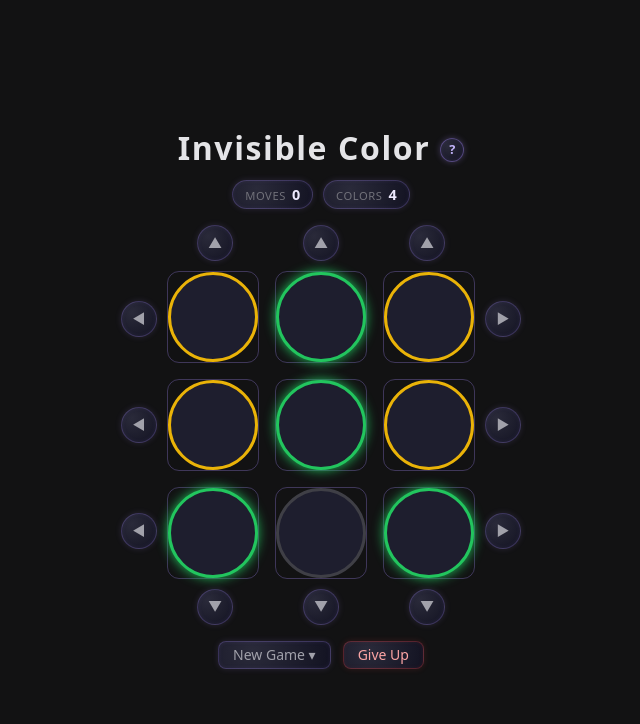
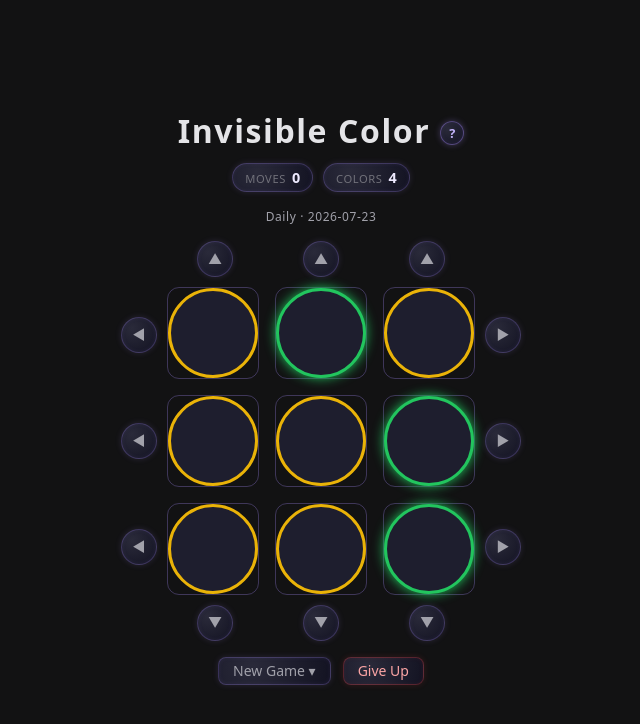
Before and after one commit to JoaquinChartier/invisible-color, a React (Vite) app: page / in a window 1280 px wide. Shown: the top 724 px of the page, without its empty margins (319-959 px from the left). Built offline with nearby package versions, Linux system fonts and the light colour scheme.

Commit message:
feat: daily seed (#5)

```diff
--- a/src/App.tsx
+++ b/src/App.tsx
@@ -1,10 +1,88 @@
 import { useEffect, useReducer, useRef, useState } from "react";
+import type { State } from "./engine/types";
 import { reducer, initialState } from "./engine/reducer";
+import { dailySeed } from "./engine/rng";
 import { Board } from "./components/Board";
 import { neonButton, neonInput, neonHandlers, hexToRgba, applyHover, ACCENT, BG } from "./components/styles";
 
+function buildShareText(state: State): string {
+  let mode: string;
+  if (state.isDaily) {
+    const dateStr = new Date(state.seed * 86_400_000).toISOString().slice(0, 10);
+    mode = `Daily ${dateStr}`;
+  } else {
+    mode = "Practice";
+  }
+  const result = state.status === "won" ? `${state.moves} moves ✅` : "gave up ❌";
+  const url = state.isDaily
+    ? `${window.location.origin}${window.location.pathname}`
+    : `${window.location.origin}${window.location.pathname}?seed=${state.seed}&colors=${state.numColors}`;
+  return `Invisible Color — ${mode}\n${state.numColors} colors · ${result}\n\n${url}`;
+}
+
+function ShareButton({ onShare }: { onShare: () => string }) {
+  const [copied, setCopied] = useState(false);
+  const handle = async () => {
+    const text = onShare();
+    try {
+      await navigator.clipboard.writeText(text);
+    } catch {
+      const ta = document.createElement("textarea");
+      ta.value = text;
+      document.body.appendChild(ta);
+      ta.select();
+      document.execCommand("copy");
+      document.body.removeChild(ta);
+    }
+    setCopied(true);
+    setTimeout(() => setCopied(false), 2000);
+  };
+  return (
+    <button
+      onClick={handle}
+      style={{
+        fontSize: "0.8rem",
+        padding: "4px 14px",
+        borderRadius: 8,
+        border: `1px solid ${hexToRgba(ACCENT, 0.4)}`,
+        background: BG,
+        color: "#c4b5fd",
+        cursor: "pointer",
+        boxShadow: `0 0 6px ${hexToRgba(ACCENT, 0.2)}`,
+        transition: "box-shadow 0.2s, border-color 0.2s, color 0.2s",
+      }}
+      onMouseEnter={(e) =>
+        applyHover(e, {
+          boxShadow: `0 0 12px ${hexToRgba(ACCENT, 0.5)}`,
+          borderColor: hexToRgba(ACCENT, 0.7),
+          color: "#ede9fe",
+        })
+      }
+      onMouseLeave={(e) =>
+        applyHover(e, {
+          boxShadow: `0 0 6px ${hexToRgba(ACCENT, 0.2)}`,
+          borderColor: hexToRgba(ACCENT, 0.4),
+          color: copied ? "#22c55e" : "#c4b5fd",
+        })
+      }
+    >
+      {copied ? "Copied!" : "Share"}
+    </button>
+  );
+}
+
 export default function App() {
-  const [state, dispatch] = useReducer(reducer, undefined, () => initialState(4));
+  const [state, dispatch] = useReducer(reducer, undefined, () => {
+    const params = new URLSearchParams(window.location.search);
+    const seedParam = params.get("seed");
+    const colorsParam = params.get("colors");
+    if (seedParam !== null) {
+      const seed = Number(seedParam) || 0;
+      const numColors = Math.min(9, Math.max(3, Number(colorsParam) || 4));
+      return initialState(numColors, seed, false);
+    }
+    return initialState();
+  });
   const [debug, setDebug] = useState(false);
   const [debugUnlocked, setDebugUnlocked] = useState(false);
   const [tags, setTags] = useState<Record<number, string>>({});
@@ -19,12 +97,25 @@ export default function App() {
     };
   }, []);
 
+  useEffect(() => {
+    const url = state.isDaily
+      ? `${window.location.origin}${window.location.pathname}`
+      : `${window.location.origin}${window.location.pathname}?seed=${state.seed}&colors=${state.numColors}`;
+    window.history.replaceState(null, "", url);
+  }, [state.seed, state.isDaily, state.numColors]);
+
   const revealed = state.status === "revealed" || state.status === "won";
 
   const handleNewGame = (numColors: number) => {
     setTags({});
     setSelectedId(null);
     dispatch({ type: "newGame", numColors });
+  };
+
+  const handleDaily = () => {
+    setTags({});
+    setSelectedId(null);
+    dispatch({ type: "newGame", numColors: 4, seed: dailySeed(), isDaily: true });
   };
 
   const { base: btnBase, hover: btnHover, active: btnActive } = neonButton();
@@ -148,6 +239,12 @@ export default function App() {
         ))}
       </div>
 
+      {state.isDaily && (
+        <div style={{ fontSize: "0.75rem", color: "#a1a1aa", letterSpacing: "0.05em" }}>
+          Daily · {new Date(state.seed * 86_400_000).toISOString().slice(0, 10)}
+        </div>
+      )}
+
       <Board
         circles={state.circles}
         target={state.target}
@@ -160,14 +257,20 @@ export default function App() {
       />
 
       {state.status === "won" && (
-        <div style={{ color: "#22c55e", fontWeight: 600, fontSize: "1.1rem", textAlign: "center" }}>
-          You solved it in {state.moves} moves!
+        <div style={{ display: "flex", flexDirection: "column", alignItems: "center", gap: 8 }}>
+          <div style={{ color: "#22c55e", fontWeight: 600, fontSize: "1.1rem", textAlign: "center" }}>
+            You solved it in {state.moves} moves!
+          </div>
+          <ShareButton onShare={() => buildShareText(state)} />
         </div>
       )}
 
       {state.status === "revealed" && (
-        <div style={{ color: "#ef4444", fontWeight: 600, fontSize: "1.1rem", textAlign: "center" }}>
-          Solution revealed — better luck next time!
+        <div style={{ display: "flex", flexDirection: "column", alignItems: "center", gap: 8 }}>
+          <div style={{ color: "#ef4444", fontWeight: 600, fontSize: "1.1rem", textAlign: "center" }}>
+            Solution revealed — better luck next time!
+          </div>
+          <ShareButton onShare={() => buildShareText(state)} />
         </div>
       )}
 
@@ -200,6 +303,16 @@ export default function App() {
       )}
 
       <div style={{ display: "flex", gap: "12px", flexWrap: "wrap", justifyContent: "center" }}>
+        {!state.isDaily && (
+          <button
+            style={btnBase}
+            onClick={handleDaily}
+            {...neonHandlers(btnBase, btnHover, btnActive)}
+          >
+            Daily
+          </button>
+        )}
+
         <div style={{ position: "relative", display: "inline-flex" }}>
           <button
             style={btnBase}
--- a/src/engine/generate.ts
+++ b/src/engine/generate.ts
@@ -2,21 +2,21 @@ import type { Circle } from "./types";
 import { isSolved } from "./clue";
 import { scrollRow, scrollCol } from "./scroll";
 
-function shuffleArray<T>(arr: T[]): T[] {
+function shuffleArray<T>(arr: T[], rng: () => number): T[] {
   const a = [...arr];
   for (let i = a.length - 1; i > 0; i--) {
-    const j = Math.floor(Math.random() * (i + 1));
+    const j = Math.floor(rng() * (i + 1));
     [a[i], a[j]] = [a[j], a[i]];
   }
   return a;
 }
 
-export function generateGame(numColors: number): { circles: Circle[]; target: number[] } {
+export function generateGame(numColors: number, rng: () => number = Math.random): { circles: Circle[]; target: number[] } {
   const colors: number[] = [];
   for (let i = 0; i < 9; i++) {
     colors.push(i % numColors);
   }
-  const target = shuffleArray(colors);
+  const target = shuffleArray(colors, rng);
 
   const circles: Circle[] = target.map((color, i) => ({ id: i, color }));
 
@@ -24,12 +24,12 @@ export function generateGame(numColors: number): { circles: Circle[]; target: nu
   let attempts = 0;
   do {
     scrambled = circles;
-    const scrambleCount = 30 + Math.floor(Math.random() * 20);
+    const scrambleCount = 30 + Math.floor(rng() * 20);
     for (let i = 0; i < scrambleCount; i++) {
-      if (Math.random() < 0.5) {
-        scrambled = scrollRow(scrambled, Math.floor(Math.random() * 3), Math.random() < 0.5 ? 1 : -1);
+      if (rng() < 0.5) {
+        scrambled = scrollRow(scrambled, Math.floor(rng() * 3), rng() < 0.5 ? 1 : -1);
       } else {
-        scrambled = scrollCol(scrambled, Math.floor(Math.random() * 3), Math.random() < 0.5 ? 1 : -1);
+        scrambled = scrollCol(scrambled, Math.floor(rng() * 3), rng() < 0.5 ? 1 : -1);
       }
     }
     attempts++;
--- a/src/engine/reducer.ts
+++ b/src/engine/reducer.ts
@@ -2,15 +2,19 @@ import type { State, Action } from "./types";
 import { generateGame } from "./generate";
 import { scrollRow, scrollCol } from "./scroll";
 import { isSolved } from "./clue";
+import { mulberry32, dailySeed } from "./rng";
 
-export function initialState(numColors = 9): State {
-  const { circles, target } = generateGame(numColors);
+export function initialState(numColors = 4, seed = dailySeed(), isDaily = true): State {
+  const rng = mulberry32(seed);
+  const { circles, target } = generateGame(numColors, rng);
   return {
     circles,
     target,
     moves: 0,
     status: "playing",
     numColors,
+    seed,
+    isDaily,
   };
 }
 
@@ -37,7 +41,20 @@ export function reducer(state: State, action: Action): State {
     }
 
     case "newGame": {
-      return initialState(action.numColors);
+      const seed = action.seed ?? Math.floor(Math.random() * 0xffffffff);
+      const isDaily = action.isDaily ?? false;
+      const numColors = action.numColors;
+      const rng = mulberry32(seed);
+      const { circles, target } = generateGame(numColors, rng);
+      return {
+        circles,
+        target,
+        moves: 0,
+        status: "playing",
+        numColors,
+        seed,
+        isDaily,
+      };
     }
 
     case "giveUp": {
--- /dev/null
+++ b/src/engine/rng.ts
@@ -0,0 +1,14 @@
+export function mulberry32(seed: number): () => number {
+  let a = seed >>> 0;
+  return function () {
+    a = (a + 0x6d2b79f5) | 0;
+    let t = a;
+    t = Math.imul(t ^ (t >>> 15), t | 1);
+    t ^= t + Math.imul(t ^ (t >>> 7), t | 61);
+    return ((t ^ (t >>> 14)) >>> 0) / 4294967296;
+  };
+}
+
+export function dailySeed(date = new Date()): number {
+  return Math.floor(date.getTime() / 86_400_000);
+}
--- a/src/engine/types.ts
+++ b/src/engine/types.ts
@@ -11,9 +11,11 @@ export interface State {
   moves: number;
   status: "playing" | "won" | "revealed";
   numColors: number;
+  seed: number;
+  isDaily: boolean;
 }
 
 export type Action =
   | { type: "scroll"; axis: "row" | "col"; index: number; dir: 1 | -1 }
-  | { type: "newGame"; numColors: number }
+  | { type: "newGame"; numColors: number; seed?: number; isDaily?: boolean }
   | { type: "giveUp" };
```
